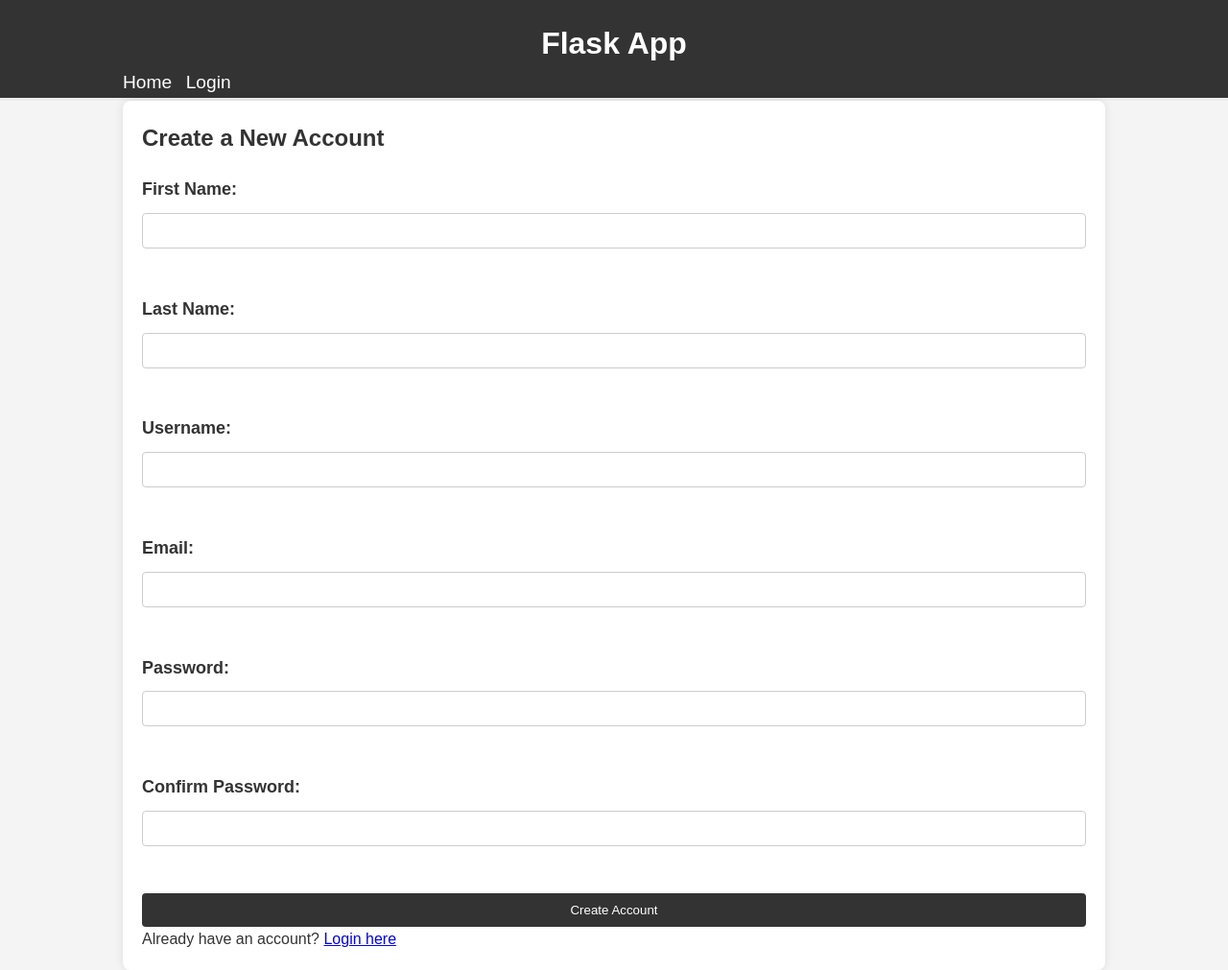
After one commit to nameisalfio/Flask_ChatRPS, a Flask app: page /register in a window 1280 px wide. The commit adds this page. Shown: the whole page at 96% size. Run offline with Flask 3, Linux system fonts and the light colour scheme.

Commit message:
Added Users creation form

```diff
--- a/ChatRPS/app/routes/auth_routes.py
+++ b/ChatRPS/app/routes/auth_routes.py
@@ -1,6 +1,8 @@
 from flask import Blueprint, render_template, request, redirect, url_for, flash, session
 from werkzeug.security import check_password_hash
 from app.models.user import User
+from app import db
+from datetime import datetime
 
 auth_bp = Blueprint('auth_bp', __name__)
 
@@ -40,3 +42,34 @@ def login_page():
     if 'user_id' in session:
         return redirect(url_for('user_bp.profile'))
     return render_template('login.html')
+
+@auth_bp.route('/register', methods=['GET', 'POST'])
+def register():
+    if request.method == 'POST':
+        name = request.form['name']
+        lastname = request.form['lastname']
+        username = request.form['username']
+        email = request.form['email']
+        password = request.form['password']
+        confirm_password = request.form['confirm_password']
+
+        if password != confirm_password:
+            flash('Passwords do not match. Please try again.')
+            return redirect(url_for('auth_bp.register'))
+
+        if User.query.filter_by(username=username).first():
+            flash('This username is already taken. Please choose another one.')
+            return redirect(url_for('auth_bp.register'))
+
+        if User.query.filter_by(email=email).first():
+            flash('This email is already taken. Please use another email.')
+            return redirect(url_for('auth_bp.register'))
+
+        user = User(name=name, lastname=lastname, username=username, email=email, password=password)
+        db.session.add(user)
+        db.session.commit()
+
+        flash('Account created successfully! You can now log in.')
+        return redirect(url_for('auth_bp.login'))
+
+    return render_template('register.html')
--- a/ChatRPS/app/templates/login.html
+++ b/ChatRPS/app/templates/login.html
@@ -13,4 +13,6 @@
         <br>
         <button type="submit">Login</button>
     </form>
+
+    <p>Don't have an account? <a href="{{ url_for('auth_bp.register') }}">Create a new account</a></p>
 {% endblock %}
--- /dev/null
+++ b/ChatRPS/app/templates/register.html
@@ -0,0 +1,30 @@
+{% extends "base.html" %}
+
+{% block title %}Register{% endblock %}
+
+{% block content %}
+    <h2>Create a New Account</h2>
+    <form method="POST" action="{{ url_for('auth_bp.register') }}">
+        <label for="name">First Name:</label>
+        <input type="text" id="name" name="name" required>
+        <br>
+        <label for="lastname">Last Name:</label>
+        <input type="text" id="lastname" name="lastname" required>
+        <br>
+        <label for="username">Username:</label>
+        <input type="text" id="username" name="username" required>
+        <br>
+        <label for="email">Email:</label>
+        <input type="email" id="email" name="email" required>
+        <br>
+        <label for="password">Password:</label>
+        <input type="password" id="password" name="password" required>
+        <br>
+        <label for="confirm_password">Confirm Password:</label>
+        <input type="password" id="confirm_password" name="confirm_password" required>
+        <br>
+        <button type="submit">Create Account</button>
+    </form>
+
+    <p>Already have an account? <a href="{{ url_for('auth_bp.login') }}">Login here</a></p>
+{% endblock %}
```
